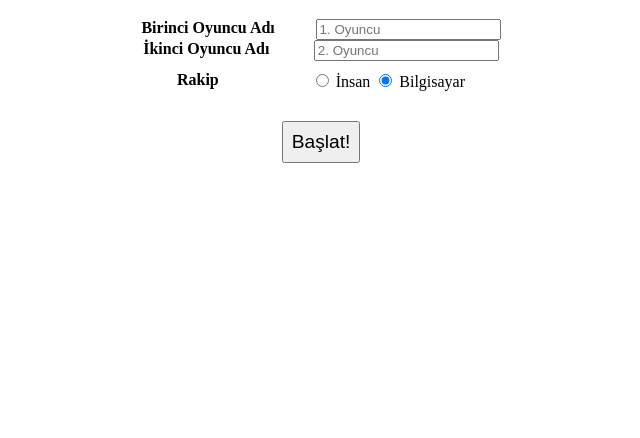
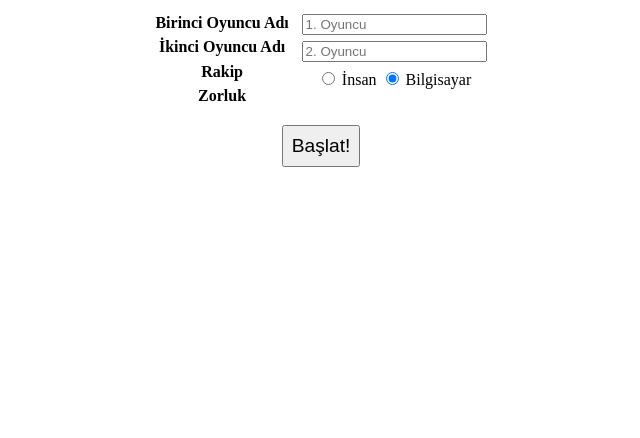
Before and after one commit to emrergin/tiktakto, a plain HTML site: page index.html in a window 1280 px wide. Shown: the part 362-800 px from the top of the page, without its empty margins (319-959 px from the left). Drawn offline with Linux system fonts and the light colour scheme.

Commit message:
flexbox layout is improved.

```diff
--- a/index.html
+++ b/index.html
@@ -15,17 +15,16 @@
             <div id="form">
                 <form class="form-container">
                     <h1>TikTakTo</h1>
-                    <!-- https://www.w3schools.com/howto/tryit.asp?filename=tryhow_js_popup_form -->
-                    <div class="textbox">
+                    <div id="ciftSutun">
+                        <div id="ayarlar_sutun1">
                             <label for="isim1"><b>Birinci Oyuncu Adı</b></label>
+                            <label for="isim2"><b>İkinci Oyuncu Adı</b></label>
+                            <strong id="rakipMetin">Rakip</strong>
+                            <strong id="sliderMetin">Zorluk</strong>
+                        </div>
+                        <div id="ayarlar_sutun2">
                             <input type="text" placeholder="1. Oyuncu" name="isim1" id="p1_isim">
-                    </div>
-                    <div class="textbox">
-                        <label for="isim2"><b>İkinci Oyuncu Adı</b></label>
                             <input type="text" placeholder="2. Oyuncu" name="isim2" id="p2_isim">
-                    </div>
-                    <div id="rakipKutu">
-                        <strong id="rakipMetin">Rakip</strong>
                             <div>
                                 <input type="radio" id="insan"
                                     name="mod" value="insan"  autocomplete="off">
@@ -35,20 +34,22 @@
                                     name="mod" value="ai" checked autocomplete="off">
                                 <label for="ai">Bilgisayar</label>
                             </div>
+                            <!-- <div id="sliderKutusu">
+                                <div class="slidecontainer">
+                                    <input type="range" min="1" max="100" value="100" class="slider" id="zorlukSlider" autocomplete="off">
                                 </div>
-
-                    <!-- <button type="button" id="kaydet" onclick="yeniKaydet()">Kaydet</button>
-                    <button type="button" id="kapat" onclick="closeForm()">Kapat</button> -->
+                                <div id="zorlukMetin">100</div>
+                            </div>   -->
+                        </div>
+                    </div>
                 </form>
             </div>
             <div id="dugmeler">
-                <!-- <div id="oyuncuismi1"></div> -->
 
                 <button type="button" id="temizle" onclick="tahtamiz.tahtaTemizle()">Başlat!</button>
 
                 <button type="button" id="ayarlar" class="uyuyor" onclick="tahtamiz.ayarlar()">Ayarlar</button>
 
-                <!-- <div id="oyuncuismi2"></div> -->
             </div>
             <div id="container" draggable="false" class="unselectable uyuyor"></div>
 
--- a/script.js
+++ b/script.js
@@ -1,6 +1,7 @@
 const tahtamiz = (function anaModul() {
     const grid = document.querySelector('#container');
     const mesaj=document.getElementById("mesajKutusu");
+    const zorluk=document.getElementById("zorlukSlider")
 
     const playerFactory = (isim, sembol,soyut) => {
         return { isim, sembol ,soyut}
@@ -21,6 +22,13 @@ const tahtamiz = (function anaModul() {
             }
         }
     }
+
+    let zorlukDegeri=100;
+    zorluk.oninput = function() {
+        zorlukDegeri = this.value;
+        document.getElementById("zorlukMetin").textContent=zorlukDegeri;
+      }
+
 
     let OyunModu=2;
     function yenidenBaslatDegistir(){
--- a/style.css
+++ b/style.css
@@ -123,11 +123,16 @@ button{
   }
 
 
-#rakipKutu{
+#rakipKutu, #zorlukKutu{
     margin:10px;
     /* font-size: max(3vh,2vw); */
     display:flex;
     justify-content: space-around;
+}
+
+#sliderKutusu{
+    display:flex;
+    gap:0.5vw;
 }
 
 #form{
@@ -144,10 +149,26 @@ button{
     font-size: 50px;
 }
 
+#ciftSutun{
+    display:flex;
+    gap:1vw;
+    justify-content: center;
+}
+#ayarlar_sutun1,#ayarlar_sutun2{
+    display: flex;
+    flex-direction: column;
+    align-items: center;
+    gap:0.5vw;
+}
+
 .textbox{
     display: flex;
     justify-content: space-around;
 }
+
+/* .slidecontainer{
+    text-align: center;
+} */
 
 #mesajKutusu{
     z-index: 9;
```
Lines whose indentation alone changed are shown as unchanged.
